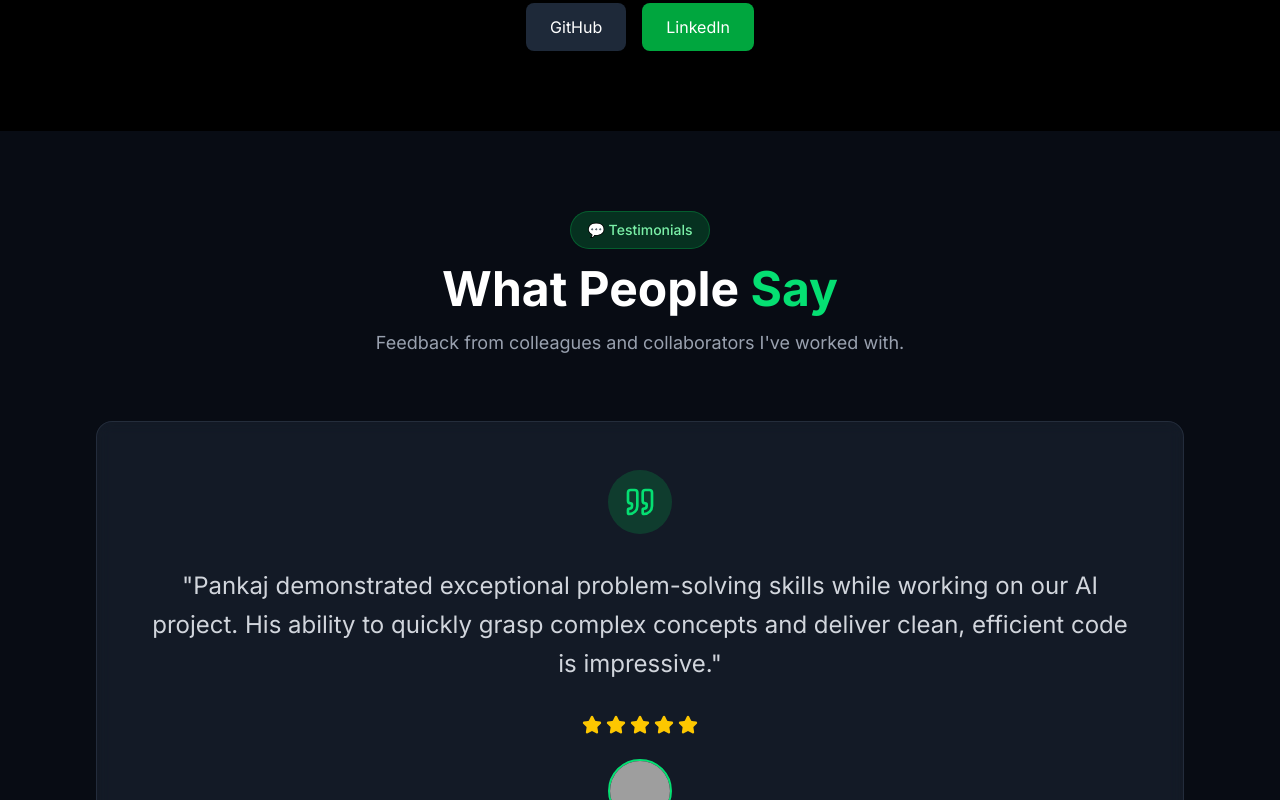
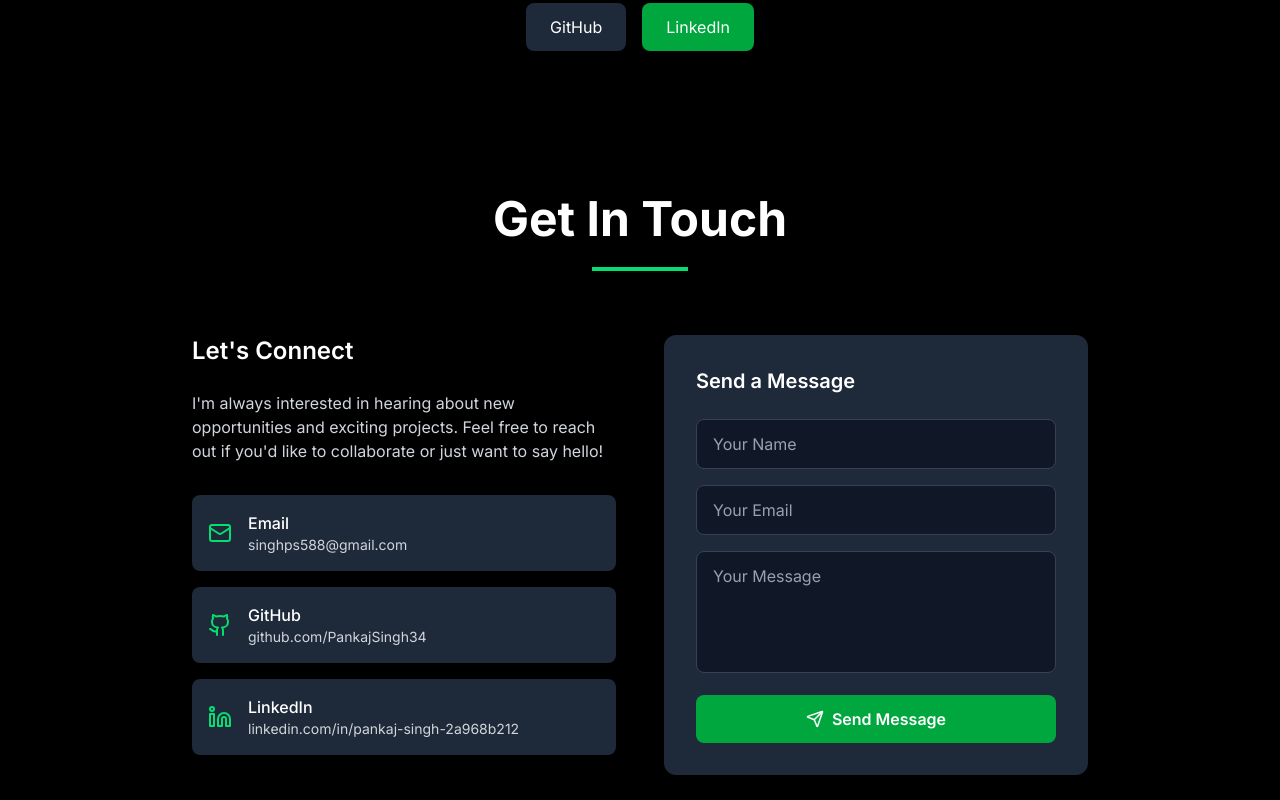
Before and after one commit to PankajSingh34/Portfolio, a React (Vite) app: page / in a window 1280 px wide. Shown: the part 5920-6720 px from the top of the page. Built offline with nearby package versions, Linux system fonts and the light colour scheme; grey boxes are pictures that could not be loaded.

Commit message:
bg-gray-800

```diff
--- a/src/App.jsx
+++ b/src/App.jsx
@@ -6,7 +6,6 @@
 import Experience from "./components/Experience";
 import Projects from "./components/Projects";
 import Blog from "./components/Blog";
-import Testimonials from "./components/Testimonials";
 import Contact from "./components/Contact";
 import Footer from "./components/Footer";
 import ScrollProgress from "./components/ScrollProgress";
@@ -24,7 +23,6 @@
         <Experience />
         <Projects />
         <Blog />
-        <Testimonials />
         <Contact />
         <Footer />
         <BackToTop />
```
